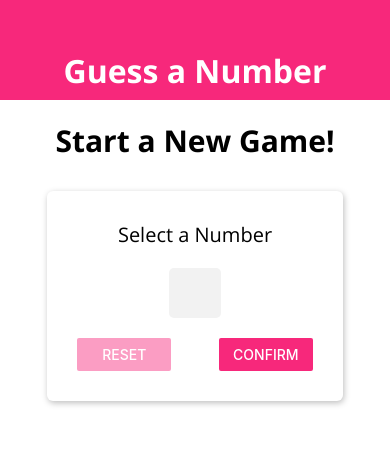
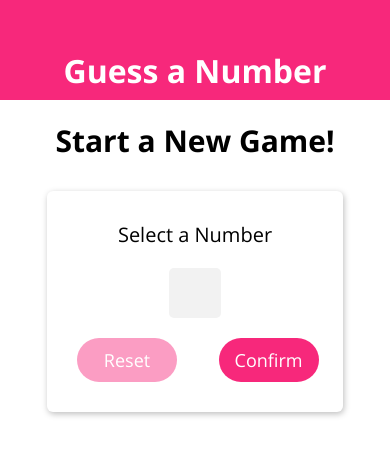
Before and after one commit to JPlante9117/rn-number-guessing-game, a React Native app: screen / in a window 390 px wide. Shown: the top 456 px of the page. Built offline with nearby package versions, Linux system fonts and the light colour scheme.

Commit message:
added MainButton component and replaced buttons on start page

```diff
--- /dev/null
+++ b/components/MainButton.js
@@ -0,0 +1,31 @@
+import React from 'react'
+import { StyleSheet, TouchableOpacity, View, Text } from 'react-native'
+import Colors from '../constants/Colors'
+
+const MainButton = props => {
+    return(
+        <TouchableOpacity onPress={props.handleOnPress} activeOpacity={0.8}>
+            <View style={{...styles.button, ...props.style}}>
+                <Text style={styles.buttonText}>{props.children}</Text>
+            </View>
+        </TouchableOpacity>
+    )
+}
+
+const styles = StyleSheet.create({
+    button: {
+        color: Colors.primary,
+        padding: 10,
+        borderRadius: 30,
+        width: 100
+    },
+    buttonText: {
+        color: 'white',
+        fontFamily: 'open-sans',
+        fontSize: 18,
+        width: '100%',
+        textAlign: 'center'
+    }
+})
+
+export default MainButton
--- a/package.json
+++ b/package.json
@@ -13,6 +13,7 @@
     "react": "~16.9.0",
     "react-dom": "~16.9.0",
     "react-native": "https://github.com/expo/react-native/archive/sdk-36.0.0.tar.gz",
+    "react-native-svg": "^12.0.3",
     "react-native-web": "~0.11.7"
   },
   "devDependencies": {
--- a/screens/GameOverScreen.js
+++ b/screens/GameOverScreen.js
@@ -13,9 +13,13 @@ const GameOverScreen = props => {
     return(
         <ViewPager style={styles.screen}>
             <View key="1" style={styles.insetScreen}>
-                    <TitleText style={{marginVertical: 0, color: Colors.primary}}>Yes, I did it!</TitleText>
+                    <TitleText style={{marginVertical: 0, color: Colors.primary}}>Hooray!</TitleText>
                     <View style={styles.imageContainer}>
-                        <Image style={styles.image} source={require('../assets/success.png')} resizeMode="cover" />
+                        <Image
+                            style={styles.image}
+                            source={require('../assets/success.png')}
+                            resizeMode="cover"
+                        />
                     </View>
                     <BodyText>Swipe right for details</BodyText>
                     <View style={styles.buttonContainer}>
@@ -28,19 +32,12 @@ const GameOverScreen = props => {
             </View>
             <View key="2" style={styles.insetScreen}>
                     <Card style={styles.messageContainer}>
-                        <BodyText>Your number is</BodyText>
+                        <BodyText>Your number was</BodyText>
                         <NumberDisplay>{props.userNumber}</NumberDisplay>
                     </Card>
                     <Card style={styles.messageContainer}>
-                        <BodyText>It took</BodyText><NumberDisplay style={styles.guessCount}>{props.roundCount}</NumberDisplay><BodyText>guesses to get there!</BodyText>
+                        <BodyText>It took</BodyText><NumberDisplay>{props.roundCount}</NumberDisplay><BodyText>guesses to get there!</BodyText>
                     </Card>
-                    <View style={styles.buttonContainer}>
-                        <Button
-                            color={Colors.primary}
-                            title="Play Again"
-                            onPress={props.resetGame}
-                        />
-                    </View>
             </View>
         </ViewPager>
     )
@@ -77,7 +74,7 @@ const styles = StyleSheet.create({
         height: 300,
         borderRadius: 150,
         borderWidth: 3,
-        borderColor: 'black',
+        borderColor: Colors.cool,
         overflow:'hidden',
         marginVertical: 10
     }
--- a/screens/StartGameScreen.js
+++ b/screens/StartGameScreen.js
@@ -1,5 +1,5 @@
 import React, { useState } from 'react'
-import { View, StyleSheet, Button, TouchableWithoutFeedback, Keyboard, Alert, Modal } from 'react-native'
+import { View, StyleSheet, TouchableWithoutFeedback, Keyboard, Alert, Modal } from 'react-native'
 import Card from '../components/Card'
 import Colors from '../constants/Colors'
 import Input from '../components/Input'
@@ -7,6 +7,7 @@ import ConfirmGameCard from '../components/ConfirmGameCard'
 import TitleText from '../components/TitleText'
 import BodyText from '../components/BodyText'
 import ButtonContainer from '../components/ButtonContainer'
+import MainButton from '../components/MainButton'
 
 const StartGameScreen = props => {
 
@@ -83,18 +84,14 @@ const StartGameScreen = props => {
                     />
                     <ButtonContainer>
                         <View style={styles.button}>
-                            <Button
-                                color={Colors.accent}
-                                title="Reset"
-                                onPress={handleResetPress}
-                            />
+                            <MainButton style={{backgroundColor: Colors.accent}} handleOnPress={handleResetPress}>
+                                Reset
+                            </MainButton>
                         </View>
                         <View style={styles.button}>
-                            <Button
-                                color={Colors.primary}
-                                title="Confirm"
-                                onPress={handleConfirmPress}
-                            />
+                            <MainButton style={{backgroundColor: Colors.primary}} handleOnPress={handleConfirmPress}>
+                                Confirm
+                            </MainButton>
                         </View>
                     </ButtonContainer>
                 </Card>
```
Also changed, not shown: 1 other file (tests, documents, lock files or other folders).
